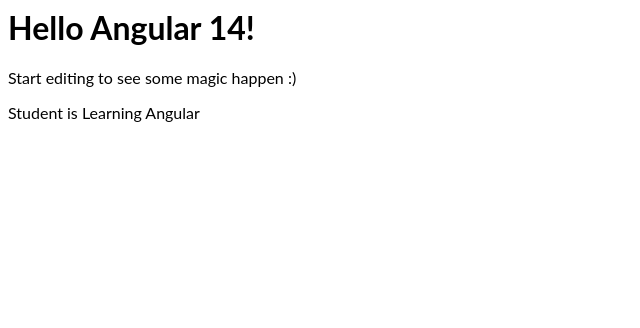
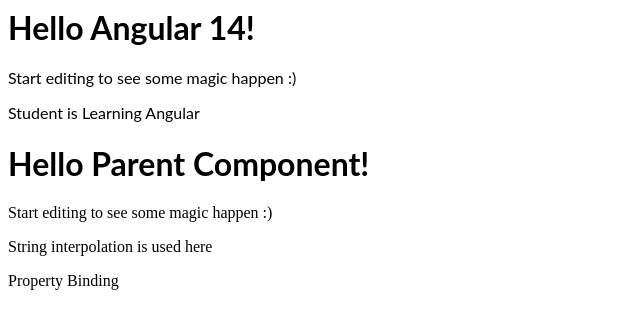
Before and after one commit to vivekkryadav/angular-ivy-hsucuj, an Angular app: page / in a window 1280 px wide. Shown: the top 328 px of the page, without its empty margins (0-640 px from the left). Built offline with nearby package versions, Linux system fonts and the light colour scheme.

Commit message:
4 files modified

```diff
--- a/src/app/ParentComponent/parent.component.html
+++ b/src/app/ParentComponent/parent.component.html
@@ -0,0 +1,4 @@
+<hello name="{{ nameParent }}"></hello>
+<p>Start editing to see some magic happen :)</p>
+<p>{{ newNameParent }} is used here</p>
+<p [innerText]="newPropertyname"></p>
--- a/src/app/ParentComponent/parent.component.ts
+++ b/src/app/ParentComponent/parent.component.ts
@@ -5,7 +5,8 @@
   styleUrls: ['./parent.component.css'],
 })
 export class ParentComponent {
-  name = 'Angular ' + VERSION.major;
+  nameParent = 'Parent Component';
 
-  newName = 'Student';
+  newNameParent = 'String interpolation';
+  newPropertyname = 'Property Binding';
 }
--- a/src/app/app.component.html
+++ b/src/app/app.component.html
@@ -1,5 +1,4 @@
 <hello name="{{ name }}"></hello>
-<p>
-  Start editing to see some magic happen :)
-</p>
-<p>{{newName}} is Learning Angular</p>
+<p>Start editing to see some magic happen :)</p>
+<p>{{ newName }} is Learning Angular</p>
+<my-parent></my-parent>
```
Also changed, not shown: src/app/app.module.ts (+5 -4 lines).
